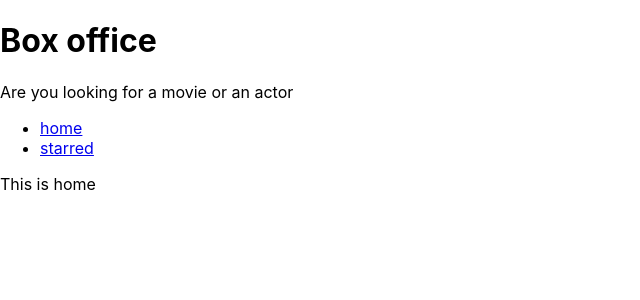
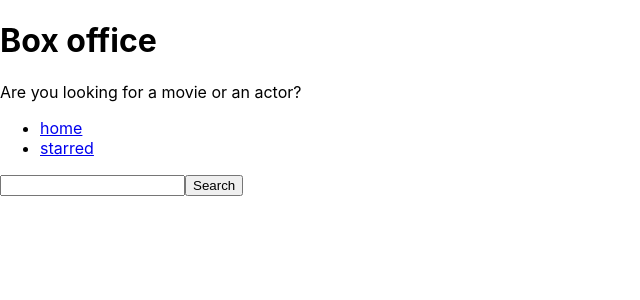
Before and after one commit to vipulverma23/box-office, a React (Create React App) app: page / in a window 1280 px wide. Shown: the top 300 px of the page, without its empty margins (0-640 px from the left). Built offline with nearby package versions, Linux system fonts and the light colour scheme.

Commit message:
created input and fetch results from api

```diff
--- a/src/components/MainpageLayout.js
+++ b/src/components/MainpageLayout.js
@@ -7,7 +7,7 @@
     <div>
       <Title
         title="Box office"
-        subtitle="Are you looking for a movie or an actor"
+        subtitle="Are you looking for a movie or an actor?"
       />
       <Navs />
       {children}
--- a/src/pages/Home.js
+++ b/src/pages/Home.js
@@ -1,8 +1,38 @@
-import React from "react";
+import React, { useState } from "react";
 import MainpageLayout from "../components/MainpageLayout";
 
 const Home = () => {
-  return <MainpageLayout>This is home</MainpageLayout>;
+  const [input, setInput] = useState("");
+  const onSearch = () => {
+    //https://api.tvmaze.com/search/shows?q=men
+
+    fetch(`https://api.tvmaze.com/search/shows?q=${input}`)
+      .then((r) => r.json())
+      .then((result) => {
+        console.log(result);
+      });
+  };
+  const onInputChange = (ev) => {
+    setInput(ev.target.value);
+  };
+  const onKeyDown = (ev) => {
+    if(ev.keyCode===13){
+      onSearch()
+    }
+  };
+  return (
+    <MainpageLayout>
+      <input
+        type="text"
+        onChange={onInputChange}
+        onKeyDown={onKeyDown}
+        value={input}
+      />
+      <button type="button" onClick={onSearch}>
+        Search
+      </button>
+    </MainpageLayout>
+  );
 };
 
 export default Home;
```
